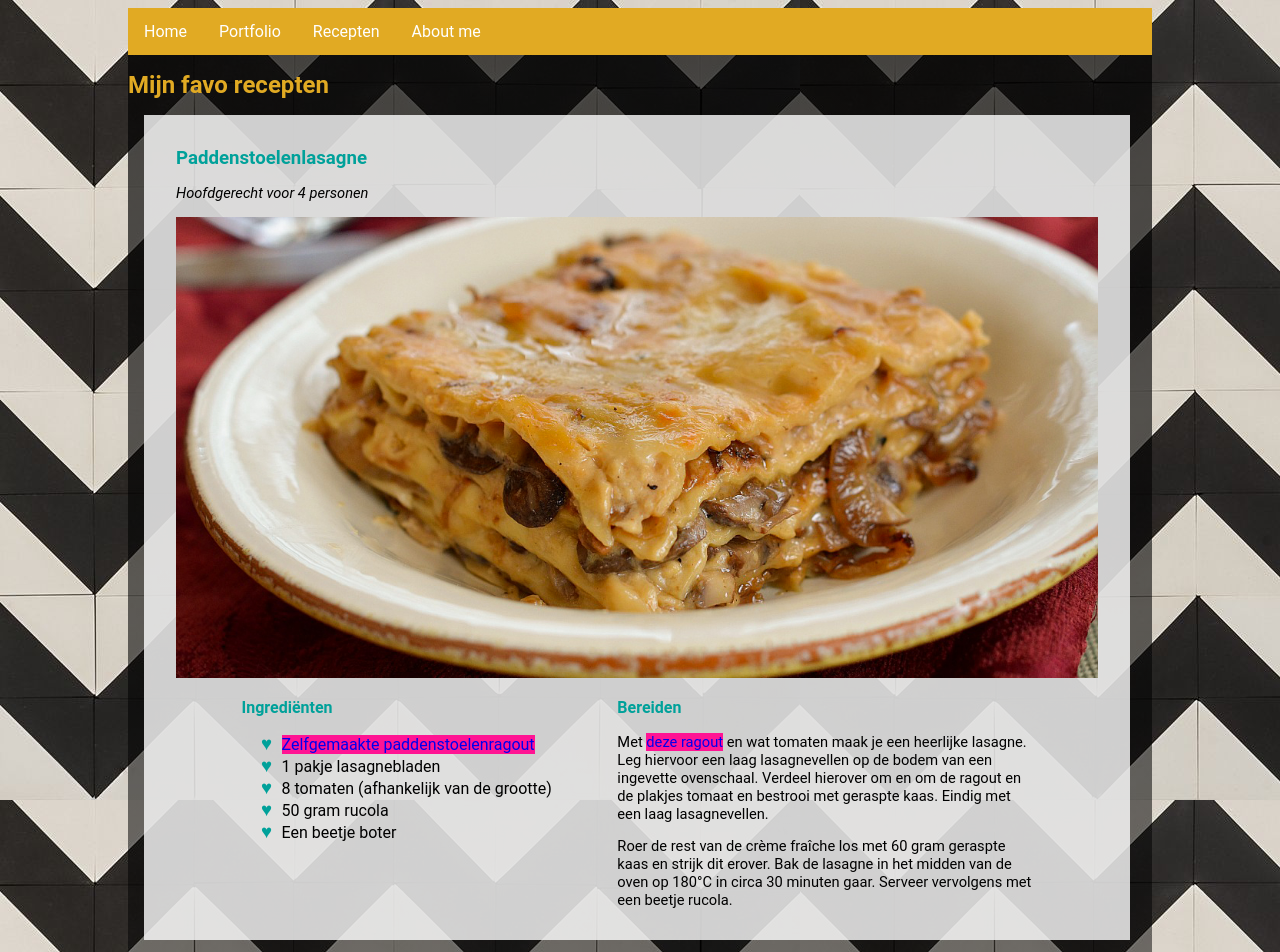
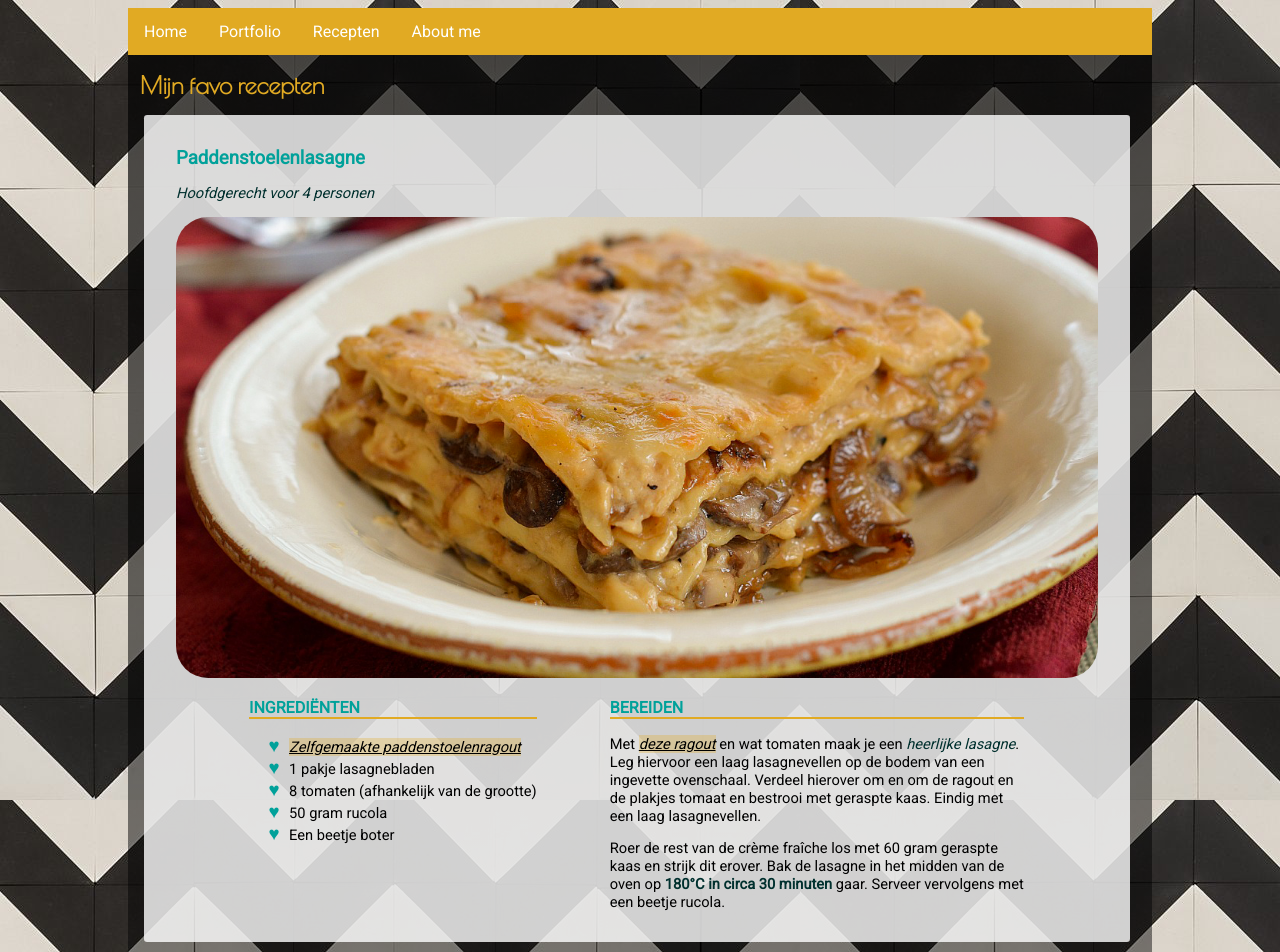
Before and after one commit to Teejaa91/Portfolio, a plain HTML site: page recepten.html in a window 1280 px wide. Shown: the top 952 px of the page. Drawn offline with nearby package versions, Linux system fonts and the light colour scheme.

Commit message:
Recepten dope gesyled
mediaquery voor breedte toegevoegd
youtube testvideo toegevoegd
start about pagina

```diff
--- a/css/style.css
+++ b/css/style.css
@@ -1,12 +1,12 @@
 /* Portfolio Website internetstandaarden Tessa Schijff | Versie 1.0 - 02-Oktober-2019 */
 
-/* -------Navigatie------- */
+/* -------NAVIGATIE------- */
 nav ul {
   list-style-type: none;
   margin: 0;
   padding: 0;
   overflow: hidden;
-    background-color: #e1aa23;
+  background-color: rgba(225, 170, 35, 1);
 }
 
 nav li {
@@ -18,6 +18,7 @@ nav li a {
   color: white;
   text-align: center;
   padding: 14px 16px;
+  font-family: 'Roboto', sans-serif;
   text-decoration: none;
 }
 
@@ -25,7 +26,7 @@ nav li a:hover {
   background-color: rgba(0, 161,154,1);
 }
 
-/* ------- Algemeen ------- */
+/* ------- ALGEMENE CSS ------- */
 /* de achtergrondafbeelding die ik heb gebruikt komt van: http://www.ecotilefactory.com.au/tiles/163/ */
 html {
   background-image: url(../img/pattern.jpg);
@@ -33,13 +34,13 @@ html {
 }
 
 body {
+  font-family: 'Roboto', sans-serif;
   width: 90%;
   max-width:1024px;
-  min-height: 100%;
   margin-left: auto;
   margin-right: auto;
   background-image: linear-gradient(rgba(0, 0, 0, 0.7),rgba(0, 0, 0, 0.2));
-  font-family: 'roboto', sans-serif;
+  padding-bottom: 0.5em;
 }
 
 article {
@@ -47,13 +48,24 @@ article {
   max-width: 90%;
   margin-left: auto;
   margin-right: auto;
+  border-radius: 0.2em;
   padding: 1em 2em;
   margin: 1em;
 }
 
+.flex-container, .sectie-flexy {
+  display: flex;
+  flex-direction: row;
+  flex-wrap: wrap;
+  justify-content: space-evenly;
+}
+
+/* algemene tekstopmaak*/
 h1 {
-    color: #e1aa23;
+  font-family: 'Poiret One', 'Roboto', sans-serif;
+  color: rgba(225, 170, 35, 1);
   font-size: 18pt;
+  margin-left: 0.5em;
 }
 
 h2 {
@@ -71,49 +83,57 @@ h4 {
   font-size: 11pt;
 }
 
-p {
+p, article li {
   color: black;
   font-size: 11pt;
 }
 
-/* links op de pagina (zonder menubalk) */
+em, strong {
+  color: #00302E;
+}
 
+/* opmaak van linkjes op de pagina */
 article a:link {
-  background-color: deeppink;
-  text-decoration: none;
+  background-color: rgba(225, 170, 35, 0.3);
+  color: black;
+  text-decoration: underline;
+  font-style: italic;
 }
 
 article a:visited {
+  background-color: rgba(225, 170, 35, 0.3);
   color: black;
+  text-decoration: none;
+  font-style: normal;
 }
 
 article a:hover {
-  color: deeppink;
-  text-decoration: underline;
+  color: black;
+  background-color: rgba(225, 170, 35, 1);
+  text-decoration: none;
+  font-weight: bold;
 }
 
 article a:active {
-  color: darkcyan;
+  background-color: rgba(0, 161,154,1);
+  text-decoration: none;
+  font-style: bold;
 }
 
-/*strong {
-  font-weight: normal;
-}
-*/
-
-/* ---------- Landing pagina elementen ---------- */
+/* ---------- HOME ---------- */
 img .ditjesdatjes {
   max-width: 100%;
   max-height: 100%
 }
-/* ---------- Portfolio pagina elementen ---------- */
-.flex-container {
-display: flex;
-flex-direction: row;
-flex-wrap: wrap;
-justify-content: space-evenly;
+
+.introvansub {
+  background-color: rgba(225, 170, 35, 0.8);
+  max-width: 25%;
+  padding: 2em 4em;
+  margin: 1em;
 }
 
+/* ---------- PORTFOLIO ---------- */
 figure {
   margin: 30px;
   padding: 2px 16px;
@@ -139,13 +159,21 @@ figcaption {
   max-width: 300px;
   max-height: 300px;
 }
-/* ---------- Recepten pagina elementen ---------- */
+/* ---------- RECEPTEN ---------- */
+/* foto's */
 .imageinarticle {
   max-width: 100%;
+  border-radius: 2em;
 }
 
+/* ingredienten & bereiding */
 .ingredienten-bereiden {
   max-width: 45%;
+}
+
+.ingredienten-bereiden h3 {
+  text-transform: uppercase;
+  border-bottom: 2px solid rgba(225, 170, 35, 1);
 }
 
 /* hartjesbullets */
@@ -162,3 +190,15 @@ section > ul li::before {
   width: 1.1em;
   margin-left: -1.1em;
 }
+/* --media query-- als het scherm/ klein(er) is gebeurt er... */
+@media screen and (max-width: 800px) {
+  .ingredienten-bereiden {
+    max-width: 100%;
+  }
+  .sectie-flexy {
+    justify-content: flex-start;
+  }
+  .imageinarticle {
+    border-radius: 0px;
+  }
+}
--- a/recepten.html
+++ b/recepten.html
@@ -3,8 +3,11 @@
   <head>
     <title>Internetstandaarden-website Tessa Schijff</title>
     <meta charset="utf-8">
-    <meta name="description" content="test">
+    <meta name="description" content="Deze site heb ik gemaakt voor mijn opleiding CMD gemaakt heb voor het vak internetstandaarden">
+    <meta name="viewport" content="width=device-width, initial-scale=1.0">
     <link rel="stylesheet" type="text/css" href="css/style.css" />
+    <link rel="stylesheet" href="https://fonts.googleapis.com/css?family=Roboto"/>
+    <link rel="stylesheet" href="https://fonts.googleapis.com/css?family=Poiret+One&display=swap">
   </head>
 
   <body>
@@ -31,7 +34,7 @@
         <img src="img/lasagne2.jpg" alt="portie paddenstoelenlasagne" class="imageinarticle">
         <!-- Deze afbeelding komt van: http://threemanycooks.com/recipes/meaty-mains/creamy-mushroom-and-caramelized-onion-lasagna/ -->
 
-        <div class="flex-container">
+        <div class="sectie-flexy">
           <section class="ingredienten-bereiden">
             <h3>Ingrediënten</h3>
             <ul>
@@ -45,8 +48,8 @@
 
           <section class="ingredienten-bereiden">
             <h3>Bereiden</h3>
-          <p>Met <a href="#ragout">deze ragout</a> en wat tomaten maak je een heerlijke lasagne. Leg hiervoor een laag lasagnevellen op de bodem van een ingevette ovenschaal. Verdeel hierover om en om de ragout en de plakjes tomaat en bestrooi met geraspte kaas. Eindig met een laag lasagnevellen.</p>
-          <p>Roer de rest van de crème fraîche los met 60 gram geraspte kaas en strijk dit erover. Bak de lasagne in het midden van de oven op 180°C in circa 30 minuten gaar. Serveer vervolgens met een beetje rucola.</p>
+            <p>Met <a href="#ragout">deze ragout</a> en wat tomaten maak je een <em>heerlijke lasagne</em>. Leg hiervoor een laag lasagnevellen op de bodem van een ingevette ovenschaal. Verdeel hierover om en om de ragout en de plakjes tomaat en bestrooi met geraspte kaas. Eindig met een laag lasagnevellen.</p>
+            <p>Roer de rest van de crème fraîche los met 60 gram geraspte kaas en strijk dit erover. Bak de lasagne in het midden van de oven op <strong> 180°C in circa 30 minuten</strong> gaar. Serveer vervolgens met een beetje rucola.</p>
           </section>
         </div>
       </article>
@@ -58,6 +61,7 @@
         <img src="img/ragout2.jpg" alt="pasteitje met paggenstoelenragout" class="imageinarticle">
         <!--Deze afbeelding komt van https://www.lekkerensimpel.com/champignon-ragout/ -->
 
+        <div class="sectie-flexy">
           <section class="ingredienten-bereiden">
             <h3>Ingrediënten</h3>
             <ul>
@@ -90,6 +94,7 @@
             <h4>Voedingswaarde per persoon</h4>
             <p>225 kcal, vet 17 gram (waarvan 10 gram verzadigd), koolhydraten 12 gram, eiwit 5 gram</p>
           </section>
+        </div>
       </article>
     </main>
   </body>
```
Also changed, not shown: about.html (+19 -0 lines), index.html (+11 -1 lines), portfolio.html (+11 -8 lines), img/tessa-schijff.jpg (added). Lines whose indentation alone changed are shown as unchanged.
